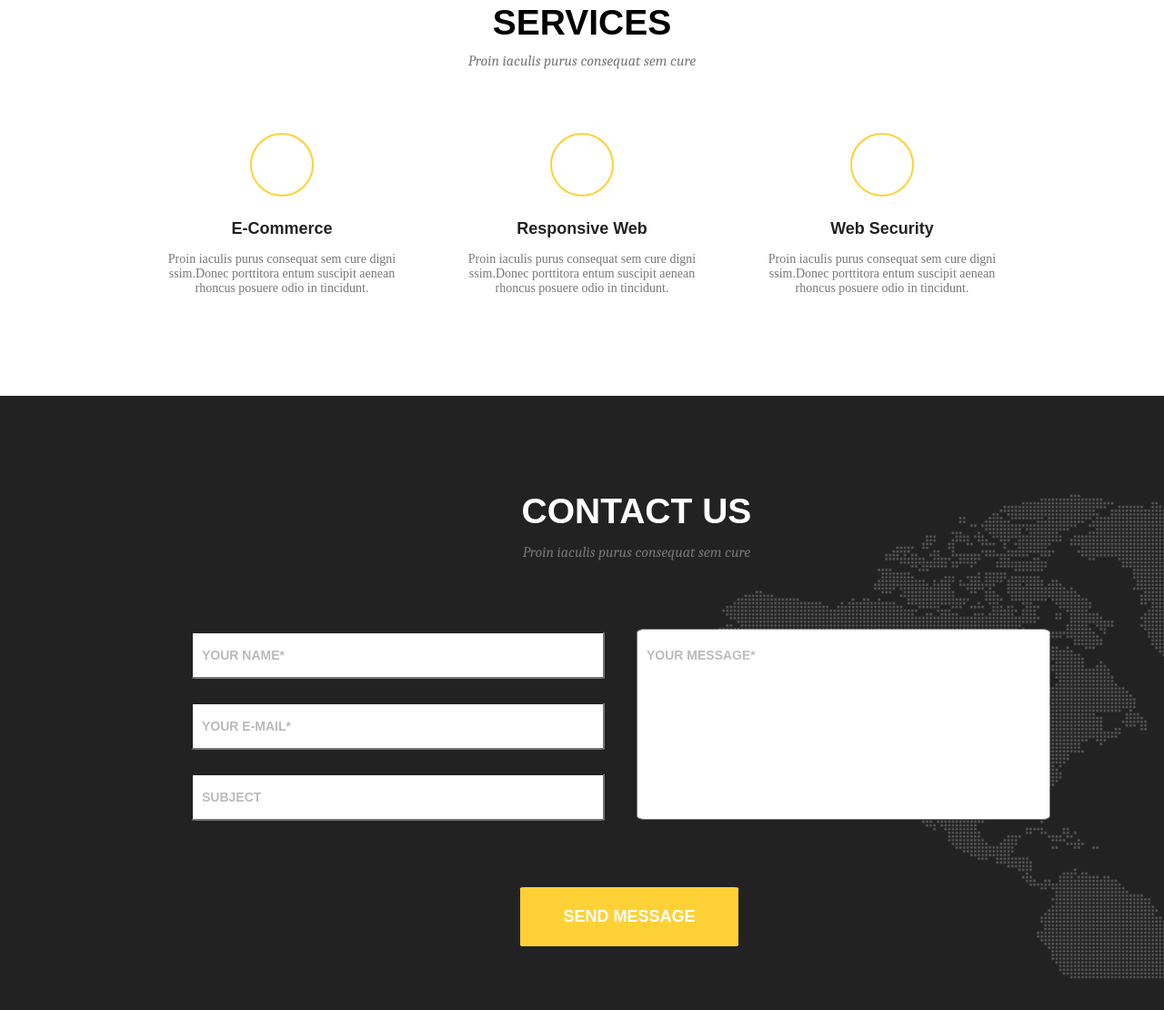
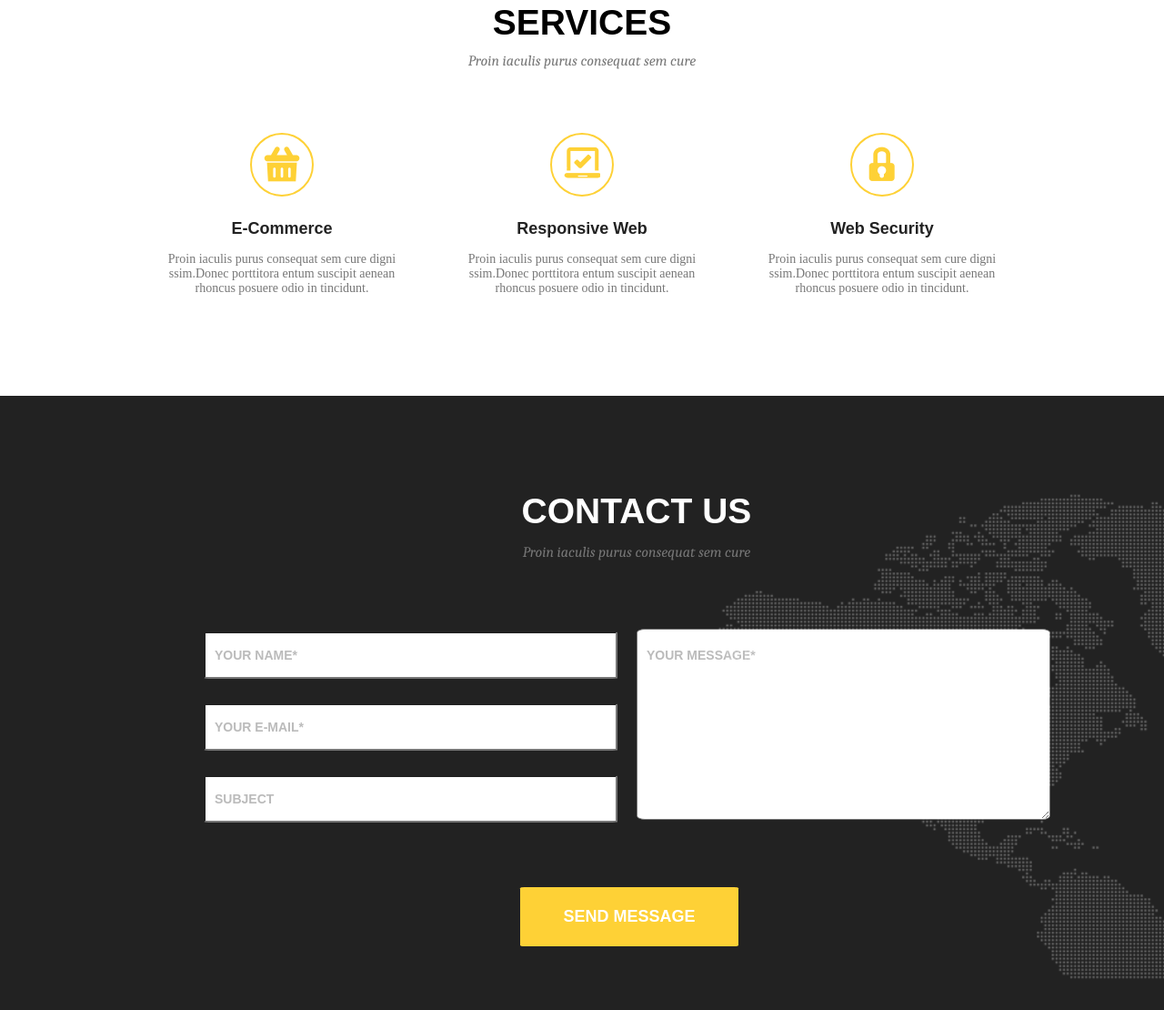
Before and after one commit to RusKozlovskyi/module_07, a plain HTML site: page index.html in a window 1280 px wide. Shown: the part 187-1297 px from the top of the page at 91% size. Drawn offline with Linux system fonts and the light colour scheme.

Commit message:
fix form and icons

```diff
--- a/css/styles.css
+++ b/css/styles.css
@@ -90,12 +90,12 @@
   justify-content: space-between;
 }
 
-.list_item {
+.services_list li {
   width: 280px;
   text-align: center;
 }
 
-.list_item_img {
+.list_item_basket {
   width: 70px;
   height: 70px;
   position: relative;
@@ -106,34 +106,57 @@
   margin-bottom: 25px;
 }
 
-.list_item_img::before {
+.list_item_basket::before {
   content: "";
   position: absolute;
   width: 40px;
   height: 40px;
-  background-image: url(./img/Icon-Basket.png);
+  background-image: url(../img/Icon-Basket.png);
   right: 20%;
   top: 20%;
   background-repeat: no-repeat;
 }
 
-.list_item_img:nth-child(2)::before {
+.list_item_laptop {
+  width: 70px;
+  height: 70px;
+  position: relative;
+  margin: 0 auto;
+  justify-content: center;
+  border: 2px solid rgb(254, 209, 54);
+  border-radius: 50%;
+  margin-bottom: 25px;
+}
+
+.list_item_laptop::before {
   content: "";
   position: absolute;
   width: 40px;
   height: 40px;
-  background-image: url(./img/Icon-Laptop.png);
+  background-image: url(../img/Icon-Laptop.png);
   right: 20%;
   top: 20%;
   background-repeat: no-repeat;
 }
 
-.list_item_img:nth-child(3)::before {
+.list_item_locked {
+  width: 70px;
+  height: 70px;
+  position: relative;
+  margin: 0 auto;
+  justify-content: center;
+  border: 2px solid rgb(254, 209, 54);
+  border-radius: 50%;
+  margin-bottom: 25px;
+}
+
+.list_item_locked::before {
   content: "";
+  position: absolute;
   width: 40px;
   height: 40px;
-  background-image: url(./img/Icon-Locked.png);
-  right: 20%;
+  background-image: url(../img/Icon-Locked.png);
+  right: 12%;
   top: 20%;
   background-repeat: no-repeat;
 }
@@ -184,14 +207,19 @@
   margin-bottom: 78px;
 }
 
-input {
+.input {
   display: flex;
   flex-direction: column;
-  position: relative;
-  left: 15%;
+  justify-content: space-between;
+  width: 455px;
+  height: 210px;
+  position: absolute;
+  left: 16%;
+}
+
+input {
   width: 455px;
   height: 52px;
-  margin-top: 26px;
   border-radius: 2%;
 }
 
@@ -204,14 +232,22 @@ input::placeholder {
   padding-left: 10px;
 }
 
-textarea {
+.textarea {
+  display: flex;
+  flex-direction: row;
+  width: 455px;
+  height: 210px;
   position: absolute;
   left: 50%;
   bottom: 31%;
+  overflow: auto;
+  resize: none;
+  border-radius: 2%;
+}
+
+textarea {
   width: 455px;
   height: 210px;
-  overflow: auto;
-  resize: none;
   border-radius: 2%;
 }
 
@@ -226,23 +262,24 @@ textarea::placeholder {
 }
 
 .button {
+  display: flex;
   position: absolute;
   top: 80%;
   right: 42%;
-  width: 240px;
-  height: 65px;
-  border: none;
-  border-radius: 2%;
-  background-color: rgb(254, 209, 54);
 }
 
-.button a {
+input[type="submit"] {
   font-family: "Montserrat", sans-serif;
   font-weight: 700;
   font-size: 18px;
+  width: 240px;
+  height: 65px;
   text-decoration: none;
   text-transform: uppercase;
   color: rgb(255, 255, 255);
+  background-color: rgb(254, 209, 54);
+  border: none;
+  border-radius: 2%;
 }
 
 .img_map {
--- a/index.html
+++ b/index.html
@@ -33,7 +33,7 @@
           <span class="sub_title_1">Proin iaculis purus consequat sem cure</span>
           <ul class="services_list">
             <li class="list_item">
-              <div class="list_item_img"></div>
+              <div class="list_item_basket"></div>
               <h3>E-Commerce</h3>
               <p>
                 Proin iaculis purus consequat sem cure digni ssim.Donec
@@ -42,7 +42,7 @@
               </p>
             </li>
             <li class="list_item">
-              <div class="list_item_img"></div>
+              <div class="list_item_laptop"></div>
               <h3>Responsive Web</h3>
               <p>
                 Proin iaculis purus consequat sem cure digni ssim.Donec
@@ -51,7 +51,7 @@
               </p>
             </li>
             <li class="list_item">
-              <div class="list_item_img"></div>
+              <div class="list_item_locked"></div>
               <h3>Web Security</h3>
               <p>
                 Proin iaculis purus consequat sem cure digni ssim.Donec
@@ -65,14 +65,20 @@
           <h2 class="title_2">Contact us</h2>
           <span class="sub_title_2">Proin iaculis purus consequat sem cure</span>
           <form action="Url">
-            <input type="text" placeholder="your name*">
-            <input type="email" placeholder="your e-mail*">
-            <input type="text" placeholder="subject">
-            <textarea name="message" id="" cols="30" rows="10"
-              placeholder="your message*"></textarea>
+            <div class="input">
+              <input type="text" placeholder="your name*">
+              <input type="email" placeholder="your e-mail*">
+              <input type="text" placeholder="subject">
+            </div>
+            <div class="textarea">
+              <textarea name="message" cols="30" rows="10"
+                placeholder="your message*"></textarea>
+            </div>
+            <div class="button">
+              <input type="submit" value="send message">
+            </div>
           </form>
           <img src="./img/Map-Image.png" alt="map" class="img_map">
-          <button class="button"><a href="#">send message</a></button>
         </section>
       </main>
     </div>
```
